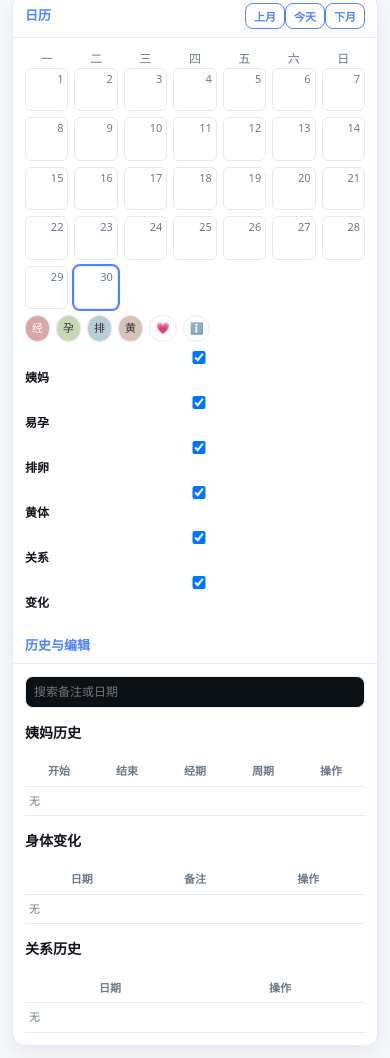
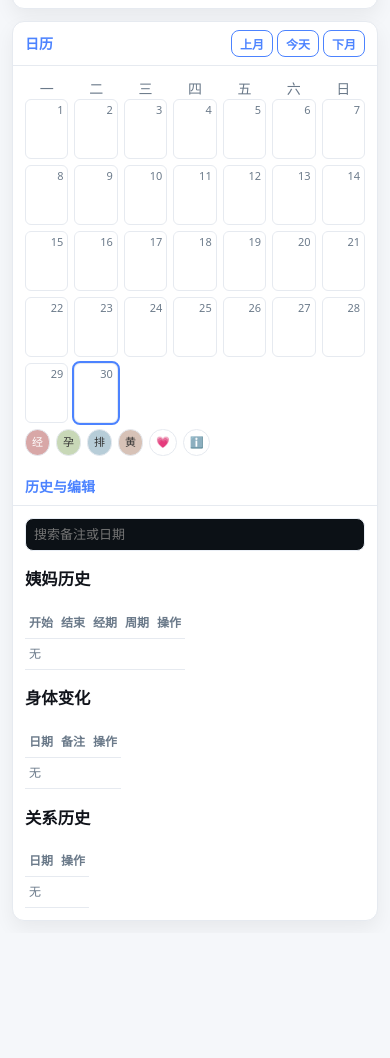
Before and after one commit to gonghoyeeee/11111, a plain HTML site: page index.html in a window 390 px wide. Shown: the part 737-1795 px from the top of the page. After the commit the page ends 1670 px from the top, so only its background shows below. Drawn offline with Linux system fonts and the light colour scheme.

Commit message:
Update index.html

```diff
--- a/index.html
+++ b/index.html
@@ -22,42 +22,51 @@
 }
 *{box-sizing:border-box;-webkit-tap-highlight-color:transparent}
 body{margin:0;min-height:100svh;background:var(--bg);color:var(--text);
-  font:12px/1.5 ui-sans-serif,system-ui,-apple-system,Segoe UI,Roboto,Helvetica,Arial;
+  font:14px/1.5 ui-sans-serif,system-ui,-apple-system,Segoe UI,Roboto,Helvetica,Arial;
   padding:env(safe-area-inset-top) env(safe-area-inset-right) env(safe-area-inset-bottom) env(safe-area-inset-left);
 }
 .wrap{max-width:1100px;margin:0 auto;padding:12px}
 .topbar{display:flex;align-items:center;gap:8px;margin-bottom:12px;flex-wrap:wrap}
-.brand{font-weight:800;color:var(--accent);font-size:14px}
+.brand{font-weight:800;color:var(--accent);font-size:16px}
 .grid{display:grid;gap:12px;grid-template-columns:380px 1fr}
-@media(max-width:980px){.grid{grid-template-columns:1fr}}
+@media(max-width:768px){.grid{grid-template-columns:1fr}}
 .card{background:var(--card);border:1px solid var(--border);border-radius:12px;box-shadow:var(--shadow);overflow:hidden}
-.section-head{display:flex;align-items:center;justify-content:space-between;padding:8px 12px;border-bottom:1px solid var(--border);font-size:13px}
-.section-head h2{margin:0;font-size:13px;color:var(--accent)}
+.section-head{display:flex;align-items:center;justify-content:space-between;padding:8px 12px;border-bottom:1px solid var(--border);font-size:13px;flex-wrap:wrap}
+.section-head h2{margin:0;font-size:14px;color:var(--accent)}
 .inner{padding:12px}
 label{display:block;margin:6px 0 4px;font-size:12px;font-weight:600}
-input,textarea,select{width:100%;padding:8px;border:1px solid var(--border-soft);border-radius:8px;background:#0c1116;color:var(--text);font-size:12px}
+input,textarea,select{width:100%;padding:8px;border:1px solid var(--border-soft);border-radius:8px;background:#0c1116;color:var(--text);font-size:13px}
 textarea{resize:vertical;min-height:48px}
-button{cursor:pointer;padding:8px 12px;font-size:12px;border-radius:8px;font-weight:600}
+button{cursor:pointer;padding:8px 12px;font-size:13px;border-radius:8px;font-weight:600}
 button{border:1px solid var(--accent);background:linear-gradient(90deg,var(--accent),#8fd0ff);color:#00132b}
 button.ghost{background:transparent;color:var(--accent)}
-button.min{padding:4px 8px;font-size:11px}
+button.min{padding:4px 8px;font-size:12px}
 .muted{color:var(--muted)}
 .cal-grid{display:grid;grid-template-columns:repeat(7,1fr);gap:6px}
-.cell{aspect-ratio:1/1;border:1px solid var(--border);border-radius:6px;padding:2px;position:relative;font-size:10px}
+.cell{aspect-ratio:1/1;border:1px solid var(--border);border-radius:6px;padding:2px;position:relative;font-size:11px}
 .cell.today{outline:2px solid var(--accent)}
 .cell .d{position:absolute;top:2px;right:4px;font-size:11px;color:var(--muted)}
 .badges{position:absolute;left:4px;bottom:4px;display:flex;gap:4px;font-size:12px}
 .badges span{font-size:12px}
 .legend{display:flex;flex-wrap:wrap;gap:6px;margin-top:6px;font-size:11px}
-.legend .tag{display:flex;align-items:center;gap:4px;padding:4px 6px;border-radius:999px;border:1px solid var(--border)}
+.legend .tag{display:flex;align-items:center;gap:4px;padding:4px 6px;border-radius:999px;border:1px solid var(--border);cursor:pointer}
 .kpi{display:grid;grid-template-columns:repeat(2,1fr);gap:8px}
 .kpi .item{padding:8px;border:1px solid var(--border);border-radius:8px}
 .kpi .item b{color:var(--accent);font-size:13px}
-table{width:100%;border-collapse:collapse;font-size:11px}
+table{width:100%;border-collapse:collapse;font-size:12px}
 th,td{padding:6px 4px;border-bottom:1px solid var(--border)}
 th{color:var(--muted);font-weight:700;background:var(--card);position:sticky;top:0}
 td.actions{white-space:nowrap}
 .toast{position:fixed;left:50%;bottom:max(12px,env(safe-area-inset-bottom));transform:translateX(-50%);background:var(--card);border:1px solid var(--border);padding:6px 8px;border-radius:8px;display:none;font-size:12px}
+
+/* === 针对 iPhone 优化 === */
+@media(max-width:768px){
+  body{font-size:14px;}
+  .cell{font-size:12px;aspect-ratio:auto;height:60px;}
+  .section-head h2{font-size:14px;}
+  .section-head div{display:flex;flex-wrap:wrap;gap:4px;}
+  .inner table{display:block;overflow-x:auto;white-space:nowrap;}
+}
 </style>
 </head>
 <body>
@@ -106,30 +115,25 @@ td.actions{white-space:nowrap}
       <div class="inner">
         <div class="cal-grid" id="dow"></div>
         <div class="cal-grid" id="cal"></div>
-     <div class="legend muted">
-  <span class="tag" style="background:#d8a7a7;color:#fff;">经</span>
-  <span class="tag" style="background:#c8d8b7;color:#333;">孕</span>
-  <span class="tag" style="background:#b7cdd8;color:#333;">排</span>
-  <span class="tag" style="background:#d7c2b7;color:#333;">黄</span>
-  <span class="tag" style="color:#b98ca0;">💗</span>
-  <span class="tag" style="color:#a8b9c7;">ℹ️</span>
-</div>
-
-        <div style="margin-top:6px">
-          <label><input type="checkbox" id="fltM" checked>姨妈</label>
-          <label><input type="checkbox" id="fltF" checked>易孕</label>
-          <label><input type="checkbox" id="fltO" checked>排卵</label>
-          <label><input type="checkbox" id="fltL" checked>黄体</label>
-          <label><input type="checkbox" id="fltSX" checked>关系</label>
-          <label><input type="checkbox" id="fltBN" checked>变化</label>
+        <!-- 图例开关 -->
+        <div class="legend muted" id="legendToggle">
+          <span class="tag" data-type="M" style="background:#d8a7a7;color:#fff;">经</span>
+          <span class="tag" data-type="F" style="background:#c8d8b7;color:#333;">孕</span>
+          <span class="tag" data-type="O" style="background:#b7cdd8;color:#333;">排</span>
+          <span class="tag" data-type="L" style="background:#d7c2b7;color:#333;">黄</span>
+          <span class="tag" data-type="SX" style="color:#b98ca0;">💗</span>
+          <span class="tag" data-type="BN" style="color:#a8b9c7;">ℹ️</span>
         </div>
       </div>
       <div class="section-head"><h2>历史与编辑</h2></div>
       <div class="inner">
         <input id="search" placeholder="搜索备注或日期">
-        <h3>姨妈历史</h3><table id="tblPeriod"><thead><tr><th>开始</th><th>结束</th><th>经期</th><th>周期</th><th class="actions">操作</th></tr></thead><tbody></tbody></table>
-        <h3>身体变化</h3><table id="tblBody"><thead><tr><th>日期</th><th>备注</th><th class="actions">操作</th></tr></thead><tbody></tbody></table>
-        <h3>关系历史</h3><table id="tblSex"><thead><tr><th>日期</th><th class="actions">操作</th></tr></thead><tbody></tbody></table>
+        <h3>姨妈历史</h3>
+        <table id="tblPeriod"><thead><tr><th>开始</th><th>结束</th><th>经期</th><th>周期</th><th class="actions">操作</th></tr></thead><tbody></tbody></table>
+        <h3>身体变化</h3>
+        <table id="tblBody"><thead><tr><th>日期</th><th>备注</th><th class="actions">操作</th></tr></thead><tbody></tbody></table>
+        <h3>关系历史</h3>
+        <table id="tblSex"><thead><tr><th>日期</th><th class="actions">操作</th></tr></thead><tbody></tbody></table>
       </div>
     </section>
   </div>
@@ -147,51 +151,123 @@ const parse=s=>{let [y,m,d]=s.split("-").map(Number);return new Date(y,m-1,d,12)
 const add=(d,n)=>{let x=new Date(d);x.setDate(x.getDate()+n);return x;}
 const daysBetween=(a,b)=>Math.round((parse(b)-parse(a))/86400000);
 const safe=s=>(s||"").replace(/</g,"&lt;").replace(/>/g,"&gt;");
+
 /* ===== KPI与预测 ===== */
 function getCycleLens(){let arr=[...periods].sort((a,b)=>a.start.localeCompare(b.start)),res=[];for(let i=1;i<arr.length;i++)res.push(daysBetween(arr[i-1].start,arr[i].start));return res;}
 function avg(a){return a.length?Math.round(a.reduce((x,y)=>x+y)/a.length):null;}
 function getAvgC(){return avg(getCycleLens())}
 function getPred(){let last=[...periods].sort((a,b)=>a.start.localeCompare(b.start)).at(-1);if(!last)return{windows:[]};let avgC=getAvgC()||28;let pLen=last.len||5;let next=add(parse(last.start),avgC);let ovu=add(next,-14);let wins=[{from:parse(last.start),to:parse(last.end),type:"经"}];wins.push({from:add(ovu,-5),to:add(ovu,1),type:"孕"});wins.push({from:ovu,to:ovu,type:"排"});wins.push({from:add(ovu,2),to:add(next,-1),type:"黄"});return{next,windows:wins};}
 function renderKPIs(){let cyc=getCycleLens();document.getElementById("kCycles").textContent=cyc.length;document.getElementById("kAvg").textContent=getAvgC()?getAvgC()+"天":"—";let pred=getPred();document.getElementById("kNext").textContent=pred.next?fmt(pred.next):"—";}
+
 /* ===== 日历渲染 ===== */
 function ensureDow(){let el=document.getElementById("dow");if(el.dataset.ok)return;["一","二","三","四","五","六","日"].forEach(d=>{let x=document.createElement("div");x.textContent=d;x.className="muted";x.style.textAlign="center";el.appendChild(x)});el.dataset.ok=1;}
-function renderCalendar(){ensureDow();let cal=document.getElementById("cal");cal.innerHTML="";let view=window.__viewDate||new Date(),cur=new Date(view);cur.setDate(1);let y=cur.getFullYear(),m=cur.getMonth();let start=(cur.getDay()+6)%7,days=new Date(y,m+1,0).getDate();let today=fmt(new Date());let pred=getPred().windows;let bodyMap=new Map();bodies.forEach(b=>bodyMap.set(b.date,(bodyMap.get(b.date)||0)+1));let sexSet=new Set(sexes.map(s=>s.date));
-for(let i=0;i<start;i++)cal.appendChild(document.createElement("div"));
-for(let d=1;d<=days;d++){let cell=document.createElement("div");cell.className="cell";let dd=new Date(y,m,d,12),ds=fmt(dd);if(ds===today)cell.classList.add("today");let num=document.createElement("div");num.className="d";num.textContent=d;cell.appendChild(num);
-let flags=pred.filter(w=>dd>=w.from&&dd<=w.to).map(w=>w.type);if(document.getElementById("fltM").checked && flags.includes("经"))
-  cell.innerHTML += "<div style='font-size:10px;background:#d8a7a7;color:#fff;padding:1px 3px;border-radius:4px;display:inline-block'>经</div>";
-if(document.getElementById("fltF").checked && flags.includes("孕"))
-  cell.innerHTML += "<div style='font-size:10px;background:#c8d8b7;color:#333;padding:1px 3px;border-radius:4px;display:inline-block'>孕</div>";
-if(document.getElementById("fltO").checked && flags.includes("排"))
-  cell.innerHTML += "<div style='font-size:10px;background:#b7cdd8;color:#333;padding:1px 3px;border-radius:4px;display:inline-block'>排</div>";
-if(document.getElementById("fltL").checked && flags.includes("黄"))
-  cell.innerHTML += "<div style='font-size:10px;background:#d7c2b7;color:#333;padding:1px 3px;border-radius:4px;display:inline-block'>黄</div>";
-let badges=document.createElement("div");badges.className="badges";if(document.getElementById("fltSX").checked&&sexSet.has(ds))badges.innerHTML+="<span style='color:#b98ca0'>💗</span>";if(document.getElementById("fltBN").checked&&bodyMap.has(ds))badges.innerHTML+="<span style='color:#a8b9c7'>ℹ️</span>";if(badges.innerHTML)cell.appendChild(badges);cal.appendChild(cell);}}
+
+/* 控制可见性 */
+let visibleFlags = {M:true, F:true, O:true, L:true, SX:true, BN:true};
+
+function renderCalendar(){
+  ensureDow();
+  let cal=document.getElementById("cal");cal.innerHTML="";
+  let view=window.__viewDate||new Date(),cur=new Date(view);cur.setDate(1);
+  let y=cur.getFullYear(),m=cur.getMonth();
+  let start=(cur.getDay()+6)%7,days=new Date(y,m+1,0).getDate();
+  let today=fmt(new Date());
+  let pred=getPred().windows;
+  let bodyMap=new Map();bodies.forEach(b=>bodyMap.set(b.date,(bodyMap.get(b.date)||0)+1));
+  let sexSet=new Set(sexes.map(s=>s.date));
+
+  for(let i=0;i<start;i++)cal.appendChild(document.createElement("div"));
+  for(let d=1;d<=days;d++){
+    let cell=document.createElement("div");cell.className="cell";
+    let dd=new Date(y,m,d,12),ds=fmt(dd);
+    if(ds===today)cell.classList.add("today");
+    let num=document.createElement("div");num.className="d";num.textContent=d;cell.appendChild(num);
+
+    let flags=pred.filter(w=>dd>=w.from&&dd<=w.to).map(w=>w.type);
+    if(visibleFlags.M && flags.includes("经"))
+      cell.innerHTML += "<div style='font-size:10px;background:#d8a7a7;color:#fff;padding:1px 3px;border-radius:4px;display:inline-block'>经</div>";
+    if(visibleFlags.F && flags.includes("孕"))
+      cell.innerHTML += "<div style='font-size:10px;background:#c8d8b7;color:#333;padding:1px 3px;border-radius:4px;display:inline-block'>孕</div>";
+    if(visibleFlags.O && flags.includes("排"))
+      cell.innerHTML += "<div style='font-size:10px;background:#b7cdd8;color:#333;padding:1px 3px;border-radius:4px;display:inline-block'>排</div>";
+    if(visibleFlags.L && flags.includes("黄"))
+      cell.innerHTML += "<div style='font-size:10px;background:#d7c2b7;color:#333;padding:1px 3px;border-radius:4px;display:inline-block'>黄</div>";
+
+    let badges=document.createElement("div");badges.className="badges";
+    if(visibleFlags.SX && sexSet.has(ds))badges.innerHTML+="<span style='color:#b98ca0'>💗</span>";
+    if(visibleFlags.BN && bodyMap.has(ds))badges.innerHTML+="<span style='color:#a8b9c7'>ℹ️</span>";
+    if(badges.innerHTML)cell.appendChild(badges);
+    cal.appendChild(cell);
+  }
+}
+
 /* ===== 历史表格 ===== */
-function renderTables(f=''){f=f.trim().toLowerCase();let pBody=document.querySelector("#tblPeriod tbody");pBody.innerHTML="";periods.forEach((p,i)=>{if(f && !(p.start.includes(f)||p.end.includes(f)))return;let cyc=i>0?daysBetween(periods[i-1].start,p.start):"—";pBody.innerHTML+=`<tr><td>${p.start}</td><td>${p.end}</td><td>${p.len}天</td><td>${cyc}</td><td class="actions"><button data-act="editP" data-i="${i}">编辑</button><button data-act="delP" data-i="${i}" class="ghost">删除</button></td></tr>`;});if(!pBody.innerHTML)pBody.innerHTML='<tr><td colspan=5 class=muted>无</td></tr>';
-let bBody=document.querySelector("#tblBody tbody");bBody.innerHTML="";bodies.forEach((b,i)=>{if(f && !(b.date.includes(f)||(b.note||'').toLowerCase().includes(f)))return;bBody.innerHTML+=`<tr><td>${b.date}</td><td>${safe(b.note)}</td><td class="actions"><button data-act="editB" data-i="${i}">编辑</button><button data-act="delB" data-i="${i}" class="ghost">删除</button></td></tr>`;});if(!bBody.innerHTML)bBody.innerHTML='<tr><td colspan=3 class=muted>无</td></tr>';
-let sBody=document.querySelector("#tblSex tbody");sBody.innerHTML="";sexes.forEach((s,i)=>{if(f&&!s.date.includes(f))return;sBody.innerHTML+=`<tr><td>${s.date}</td><td class="actions"><button data-act="delS" data-i="${i}" class="ghost">删除</button></td></tr>`;});if(!sBody.innerHTML)sBody.innerHTML='<tr><td colspan=2 class=muted>无</td></tr>';}
-document.addEventListener("click",(e)=>{let btn=e.target.closest("button[data-act]");if(!btn)return;let act=btn.dataset.act,i=+btn.dataset.i;if(act==="delP"){if(confirm("删除姨妈？")){periods.splice(i,1);saveData();renderAll();}}if(act==="editP"){let ns=prompt("新开始",periods[i].start);if(!ns)return;let ne=prompt("新结束",periods[i].end);if(!ne)return;periods[i]={start:ns,end:ne,len:daysBetween(ns,ne)+1};saveData();renderAll();}if(act==="delB"){if(confirm("删除变化？")){bodies.splice(i,1);saveData();renderAll();}}if(act==="editB"){let nd=prompt("日期",bodies[i].date);if(!nd)return;let nn=prompt("备注",bodies[i].note);if(nn===null)return;bodies[i]={date:nd,note:nn};saveData();renderAll();}if(act==="delS"){if(confirm("删除关系？")){sexes.splice(i,1);saveData();renderAll();}}},{passive:true});
+function renderTables(f=''){f=f.trim().toLowerCase();
+  let pBody=document.querySelector("#tblPeriod tbody");pBody.innerHTML="";
+  periods.forEach((p,i)=>{if(f && !(p.start.includes(f)||p.end.includes(f)))return;
+    let cyc=i>0?daysBetween(periods[i-1].start,p.start):"—";
+    pBody.innerHTML+=`<tr><td>${p.start}</td><td>${p.end}</td><td>${p.len}天</td><td>${cyc}</td><td class="actions"><button data-act="editP" data-i="${i}">编辑</button><button data-act="delP" data-i="${i}" class="ghost">删除</button></td></tr>`;
+  });
+  if(!pBody.innerHTML)pBody.innerHTML='<tr><td colspan=5 class=muted>无</td></tr>';
+
+  let bBody=document.querySelector("#tblBody tbody");bBody.innerHTML="";
+  bodies.forEach((b,i)=>{if(f && !(b.date.includes(f)||(b.note||'').toLowerCase().includes(f)))return;
+    bBody.innerHTML+=`<tr><td>${b.date}</td><td>${safe(b.note)}</td><td class="actions"><button data-act="editB" data-i="${i}">编辑</button><button data-act="delB" data-i="${i}" class="ghost">删除</button></td></tr>`;
+  });
+  if(!bBody.innerHTML)bBody.innerHTML='<tr><td colspan=3 class=muted>无</td></tr>';
+
+  let sBody=document.querySelector("#tblSex tbody");sBody.innerHTML="";
+  sexes.forEach((s,i)=>{if(f&&!s.date.includes(f))return;
+    sBody.innerHTML+=`<tr><td>${s.date}</td><td class="actions"><button data-act="delS" data-i="${i}" class="ghost">删除</button></td></tr>`;
+  });
+  if(!sBody.innerHTML)sBody.innerHTML='<tr><td colspan=2 class=muted>无</td></tr>';
+}
+
+document.addEventListener("click",(e)=>{
+  let btn=e.target.closest("button[data-act]");if(!btn)return;
+  let act=btn.dataset.act,i=+btn.dataset.i;
+  if(act==="delP"){if(confirm("删除姨妈？")){periods.splice(i,1);saveData();renderAll();}}
+  if(act==="editP"){let ns=prompt("新开始",periods[i].start);if(!ns)return;let ne=prompt("新结束",periods[i].end);if(!ne)return;periods[i]={start:ns,end:ne,len:daysBetween(ns,ne)+1};saveData();renderAll();}
+  if(act==="delB"){if(confirm("删除变化？")){bodies.splice(i,1);saveData();renderAll();}}
+  if(act==="editB"){let nd=prompt("日期",bodies[i].date);if(!nd)return;let nn=prompt("备注",bodies[i].note);if(nn===null)return;bodies[i]={date:nd,note:nn};saveData();renderAll();}
+  if(act==="delS"){if(confirm("删除关系？")){sexes.splice(i,1);saveData();renderAll();}}
+},{passive:true});
+
 /* ===== 添加功能 ===== */
 document.getElementById("btnAddPeriod").onclick=()=>{let s=document.getElementById("pStart").value,e=document.getElementById("pEnd").value;if(!s||!e)return alert("请填写");if(parse(e)<parse(s))return alert("结束不能早于开始");periods.push({start:s,end:e,len:daysBetween(s,e)+1});saveData();renderAll();};
 document.getElementById("btnQuickPeriod").onclick=()=>{let t=fmt(new Date());periods.push({start:t,end:t,len:1});saveData();renderAll();};
 document.getElementById("btnAddBody").onclick=()=>{let d=document.getElementById("bDate").value,n=document.getElementById("bNote").value;if(!d||!n)return alert("请完整");bodies.push({date:d,note:n});saveData();renderAll();};
 document.getElementById("btnAddSex").onclick=()=>{let d=document.getElementById("sDate").value;if(!d)return alert("请选择");sexes.push({date:d});saveData();renderAll();};
+
 /* ===== 导入导出清空 ===== */
 document.getElementById("btnImport").onclick=()=>document.getElementById("fileImport").click();
 document.getElementById("fileImport").addEventListener("change",(e)=>{let f=e.target.files[0];if(!f)return;let r=new FileReader();r.onload=()=>{try{let obj=JSON.parse(r.result);if(obj.period)periods=obj.period;if(obj.body)bodies=obj.body;if(obj.sex)sexes=obj.sex;saveData();renderAll();toast("导入成功");}catch(err){alert("导入失败");}};r.readAsText(f);});
 document.getElementById("btnExport").onclick=()=>{let blob=new Blob([JSON.stringify({period:periods,body:bodies,sex:sexes},null,2)],{type:"application/json"});let a=document.createElement("a");a.href=URL.createObjectURL(blob);a.download="tracker.json";a.click();toast("已导出");};
 document.getElementById("btnResetSamples").onclick=()=>{periods=[{start:"2025-08-03",end:"2025-08-07",len:5},{start:"2025-09-01",end:"2025-09-05",len:5}];bodies=[{date:"2025-09-03",note:"情绪低落"},{date:"2025-09-10",note:"皮肤出油"},{date:"2025-09-18",note:"乳房胀痛"}];sexes=[{date:"2025-09-10"},{date:"2025-09-18"}];saveData();renderAll();};
 document.getElementById("btnClearAll").onclick=()=>{if(confirm("清空所有数据？")){periods=[];bodies=[];sexes=[];saveData();renderAll();}};
+
 /* ===== 搜索过滤 ===== */
 document.getElementById("search").addEventListener("keydown",(e)=>{if(e.key==="Enter")renderTables(e.target.value);});
+
 /* ===== 月份切换 ===== */
 window.__viewDate=new Date();
 ["prevM","nextM","todayM"].forEach(id=>{document.getElementById(id).onclick=()=>{if(id==="prevM")window.__viewDate.setMonth(window.__viewDate.getMonth()-1);if(id==="nextM")window.__viewDate.setMonth(window.__viewDate.getMonth()+1);if(id==="todayM")window.__viewDate=new Date();renderCalendar();}});
-["fltM","fltF","fltO","fltL","fltSX","fltBN"].forEach(id=>document.getElementById(id).onchange=()=>renderCalendar());
+
+/* ===== 图例点击切换 ===== */
+document.getElementById("legendToggle").addEventListener("click", (e)=>{
+  let tag = e.target.closest(".tag");
+  if(!tag) return;
+  let type = tag.dataset.type;
+  if(!type) return;
+  visibleFlags[type] = !visibleFlags[type];
+  tag.style.opacity = visibleFlags[type] ? "1" : "0.3"; // 透明表示隐藏
+  renderCalendar();
+});
+
 /* ===== 渲染聚合 ===== */
 function renderAll(f=''){renderKPIs();renderCalendar();renderTables(f);}
 renderAll();
 </script>
+
 </body>
 </html>
```
